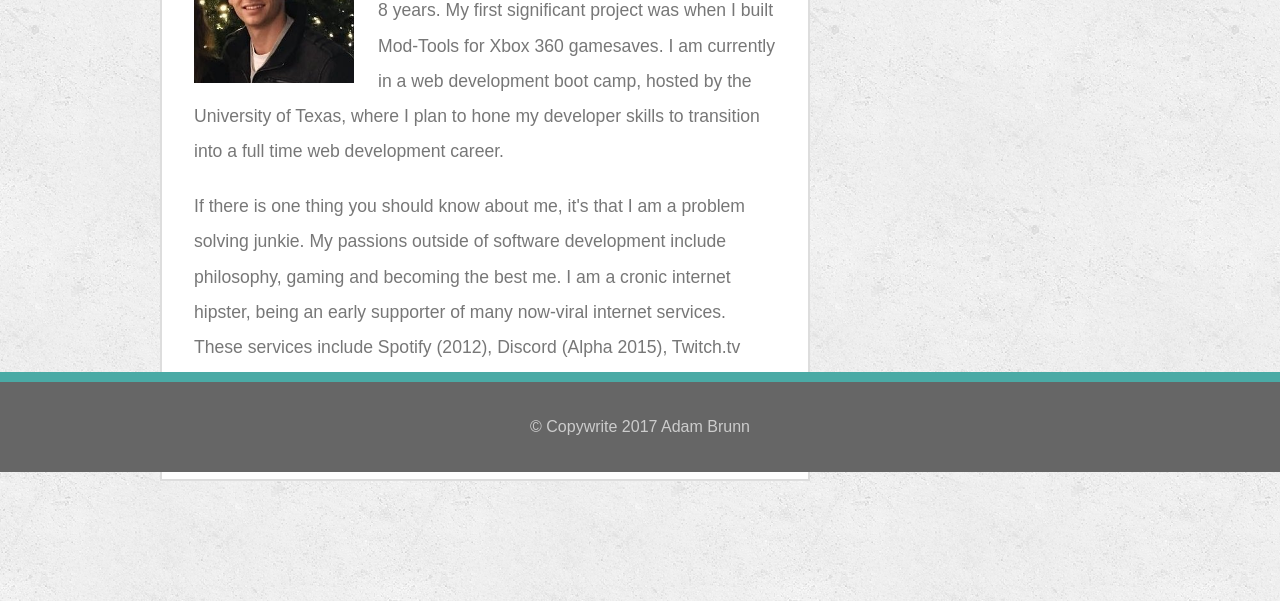
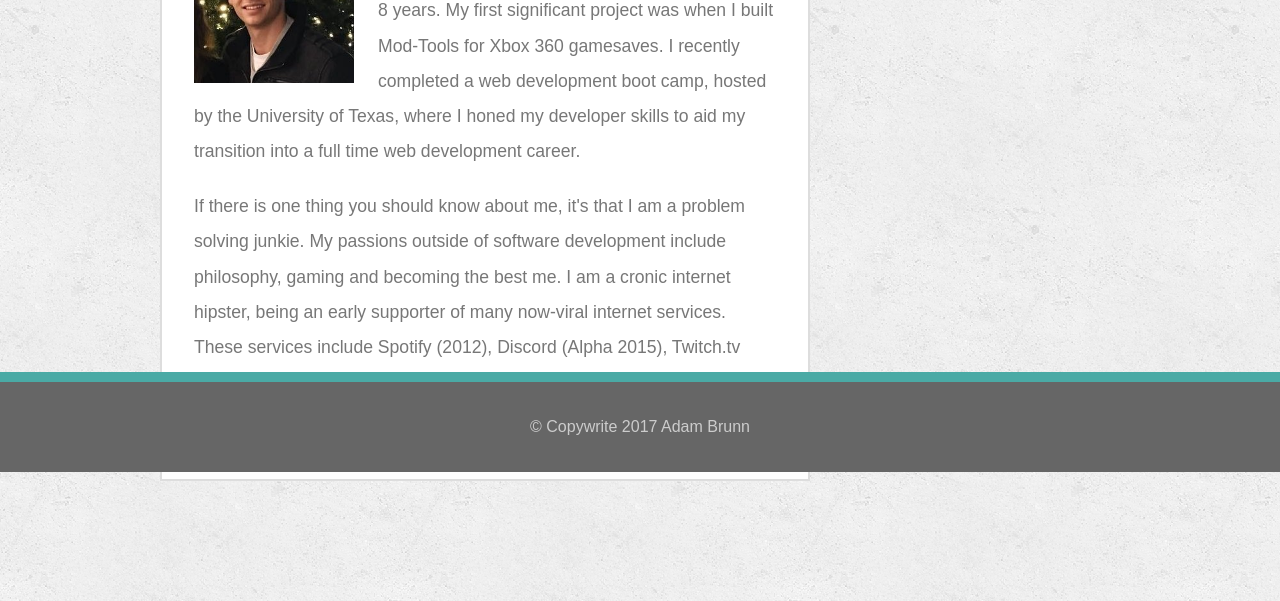
Before and after one commit to AdamMcAdamson/AdamMcAdamson-com, a website: page main/public/index.html in a window 1280 px wide. Shown: the part 328-929 px from the top of the page. Drawn offline with Linux system fonts and the light colour scheme.

Commit message:
Updated bio

```diff
--- a/main/public/index.html
+++ b/main/public/index.html
@@ -29,7 +29,7 @@
 	       			<hr class="article-line">
 	        		<p class="article-text">
 	        		<img class="article-img" src="assets/images/adamProfilePicture.jpg" alt="Adam">
-	            		Hey there! Welcome to my site. My name is Adam Brunn and I am a self-taught software developer of 8 years. My first significant project was when I built Mod-Tools for Xbox 360 gamesaves. I am currently in a web development boot camp, hosted by the University of Texas, where I plan to hone my developer skills to transition into a full time web development career.
+	            		Hey there! Welcome to my site. My name is Adam Brunn and I am a self-taught software developer of 8 years. My first significant project was when I built Mod-Tools for Xbox 360 gamesaves. I recently completed a web development boot camp, hosted by the University of Texas, where I honed my developer skills to aid my transition into a full time web development career.
 	        		</p>
 	        		<p class="article-text">
 	                	If there is one thing you should know about me, it's that I am a problem solving junkie. My passions outside of software development include philosophy, gaming and becoming the best me. I am a cronic internet hipster, being an early supporter of many now-viral internet services. These services include Spotify (2012), Discord (Alpha 2015), Twitch.tv (2012), and games like League of Legends (Pre-Season 2010) and Minecraft (Alpha 1.1 2010).
```
